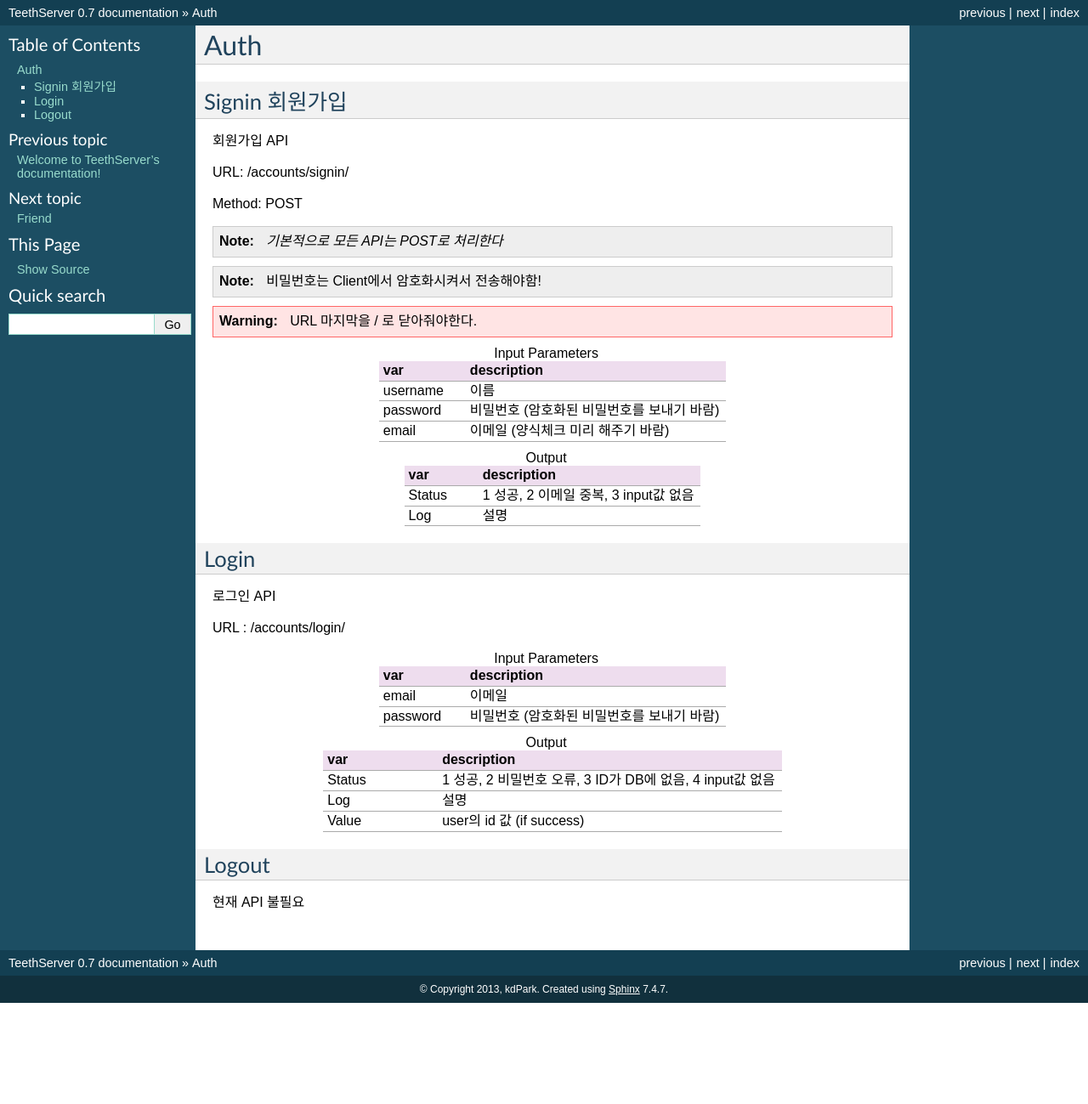
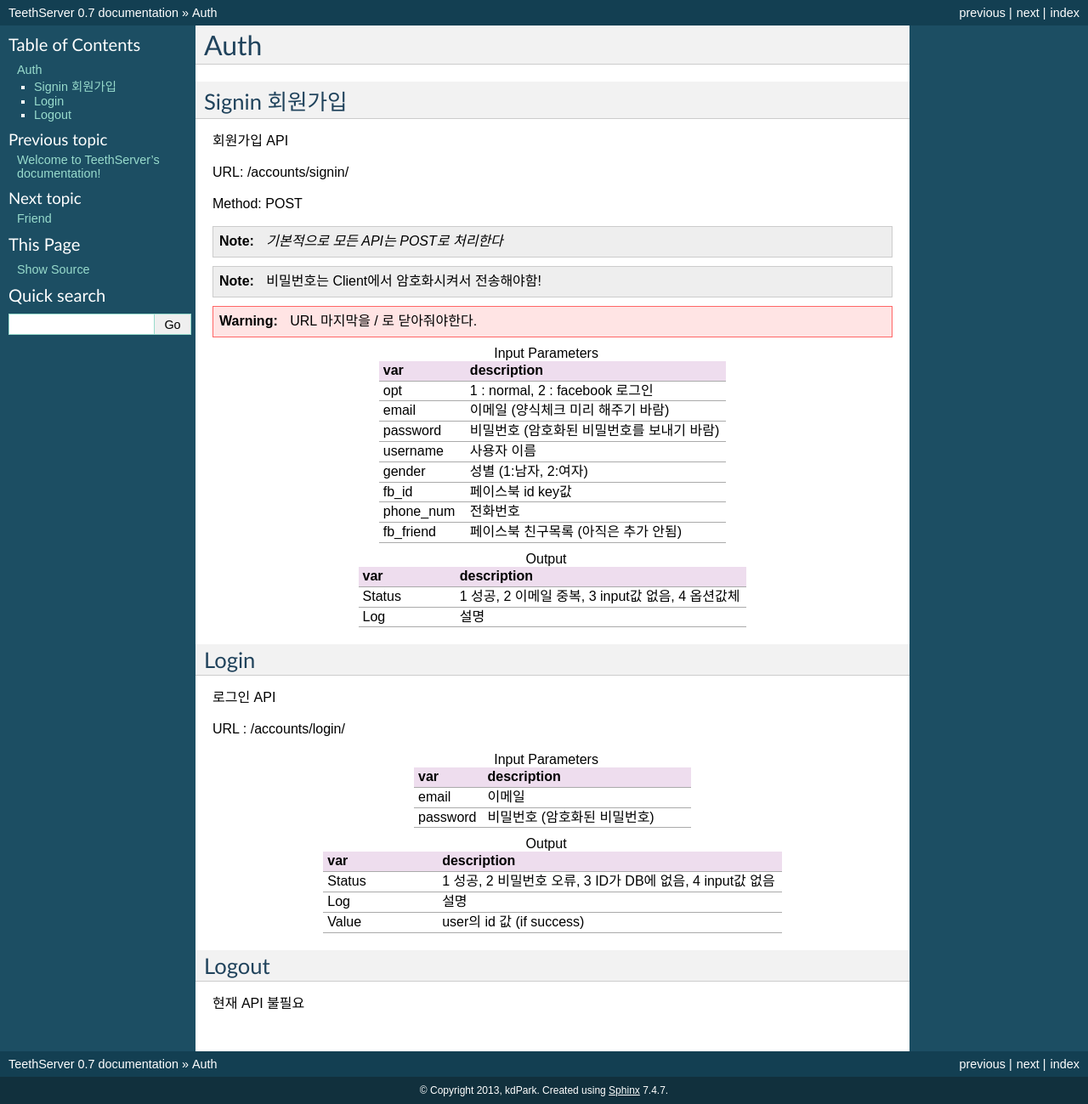
Before and after one commit to kdpark/Teeth_Server, a Sphinx documentation site: the page built from docs/auth.rst, in a window 1280 px wide. Shown: the whole page at 85% size. Built offline with Sphinx 7.4.7, drawn with Linux system fonts in a browser that asks for light colours; before the commit the page ends 1180 px from its top, so only the background shows below that.

Commit message:
admin_doc modified

```diff
--- a/docs/auth.rst
+++ b/docs/auth.rst
@@ -26,13 +26,22 @@ Method: POST
 
    * - var
      - description
-   * - username
-     - 이름
+   * - opt
+     - 1 : normal, 2 : facebook 로그인
+   * - email
+     - 이메일 (양식체크 미리 해주기 바람)
    * - password
      - 비밀번호 (암호화된 비밀번호를 보내기 바람)
-   * - email
-     - 이메일 (양식체크 미리 해주기 바람)
-
+   * - username
+     - 사용자 이름
+   * - gender
+     - 성별 (1:남자, 2:여자)
+   * - fb_id
+     - 페이스북 id key값
+   * - phone_num
+     - 전화번호
+   * - fb_friend
+     - 페이스북 친구목록 (아직은 추가 안됨)
 
 
 .. list-table:: Output
@@ -42,7 +51,7 @@ Method: POST
    * - var
      - description
    * - Status
-     - 1 성공, 2 이메일 중복, 3 input값 없음
+     - 1 성공, 2 이메일 중복, 3 input값 없음, 4 옵션값체
    * - Log
      - 설명
 
@@ -64,7 +73,7 @@ URL : /accounts/login/
    * - email
      - 이메일
    * - password
-     - 비밀번호 (암호화된 비밀번호를 보내기 바람)
+     - 비밀번호 (암호화된 비밀번호)
 
 
 .. list-table:: Output
```
Also changed, not shown: 6 other files.
